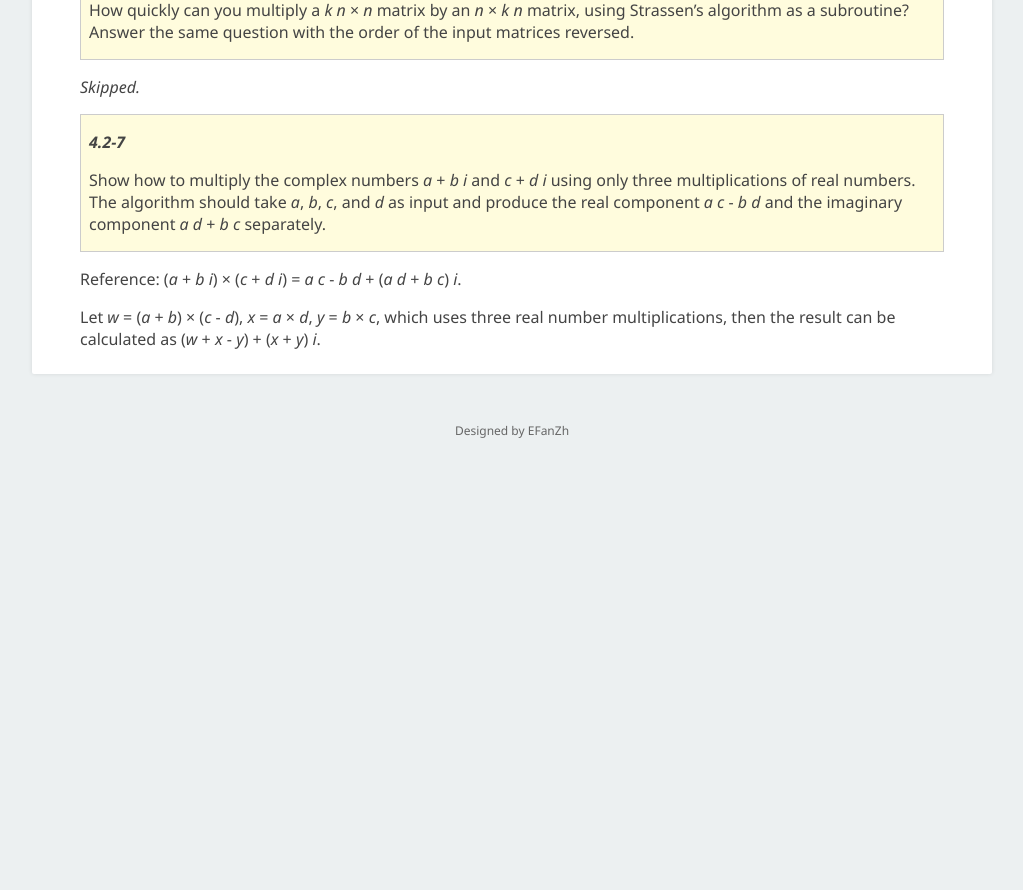
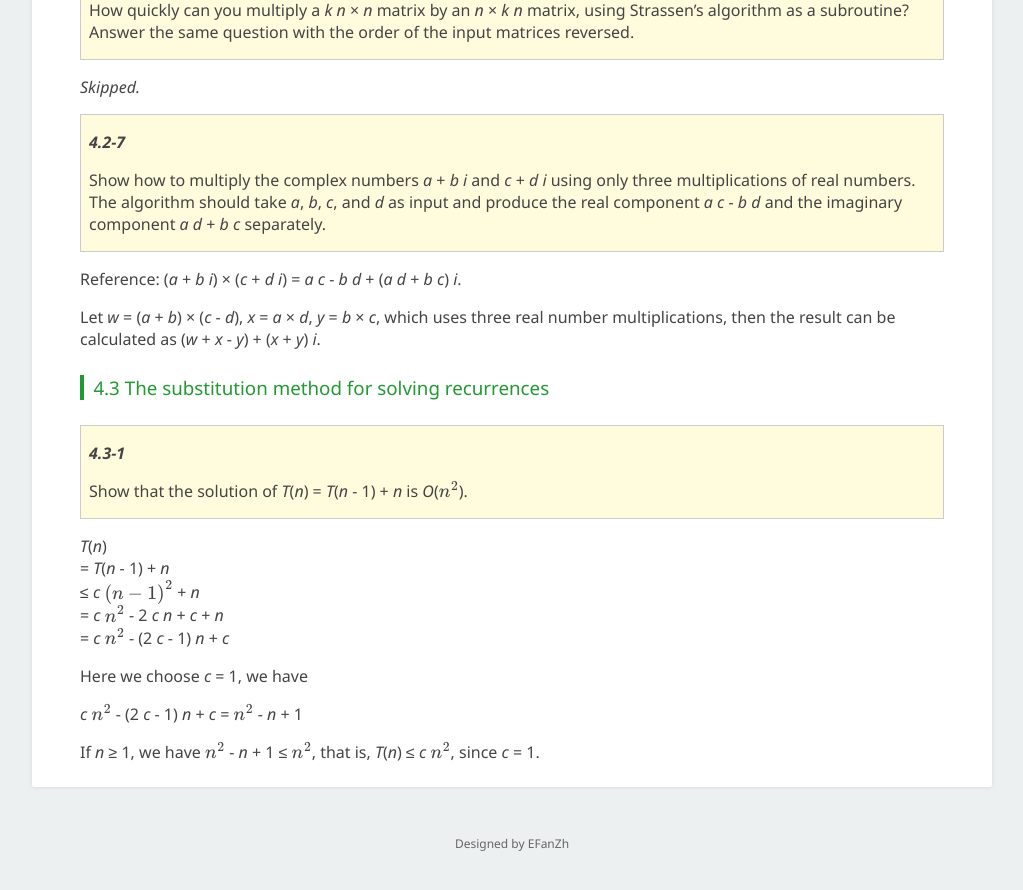
Before and after one commit to EFanZh/efanzh.github.io, a Jekyll site: the page built from _posts/2018-10-05-introduction-to-algorithms-exercises.md, in a window 1280 px wide and 900 px high, scrolled down 24558 px. Shown: the top 890 px of the window, without its empty margins (128-1151 px from the left). Built offline with Jekyll 4.4.1, drawn with Linux system fonts in a browser that asks for light colours; formulas are drawn with MathJax 3; before the commit the page ends 25045 px from its top, so only the background shows below that.

Commit message:
Add exercise 4.3-1 from CLRS

```diff
--- a/_posts/2018-10-05-introduction-to-algorithms-exercises.md
+++ b/_posts/2018-10-05-introduction-to-algorithms-exercises.md
@@ -1129,3 +1129,21 @@ Reference: (*a* + *b* *i*) × (*c* + *d* *i*) = *a* *c* - *b* *d* + (*a* *d* + *
 
 Let *w* = (*a* + *b*) × (*c* - *d*), *x* = *a* × *d*, *y* = *b* × *c*, which uses three real number multiplications,
 then the result can be calculated as (*w* + *x* - *y*) + (*x* + *y*) *i*.
+
+#### 4.3 The substitution method for solving recurrences
+
+> ***4.3-1***
+>
+> Show that the solution of *T*(*n*) = *T*(*n* - 1) + *n* is *O*($n^2$).
+
+*T*(*n*)\
+= *T*(*n* - 1) + *n*\
+≤ *c* $\left(n - 1\right)^2$ + *n*\
+= *c* $n^2$ - 2 *c* *n* + *c* + *n*\
+= *c* $n^2$ - (2 *c* - 1) *n* + *c*
+
+Here we choose *c* = 1, we have
+
+*c* $n^2$ - (2 *c* - 1) *n* + *c* = $n^2$ - *n* + 1
+
+If *n* ≥ 1, we have $n^2$ - *n* + 1 ≤ $n^2$, that is, *T*(*n*) ≤ *c* $n^2$, since *c* = 1.
```
